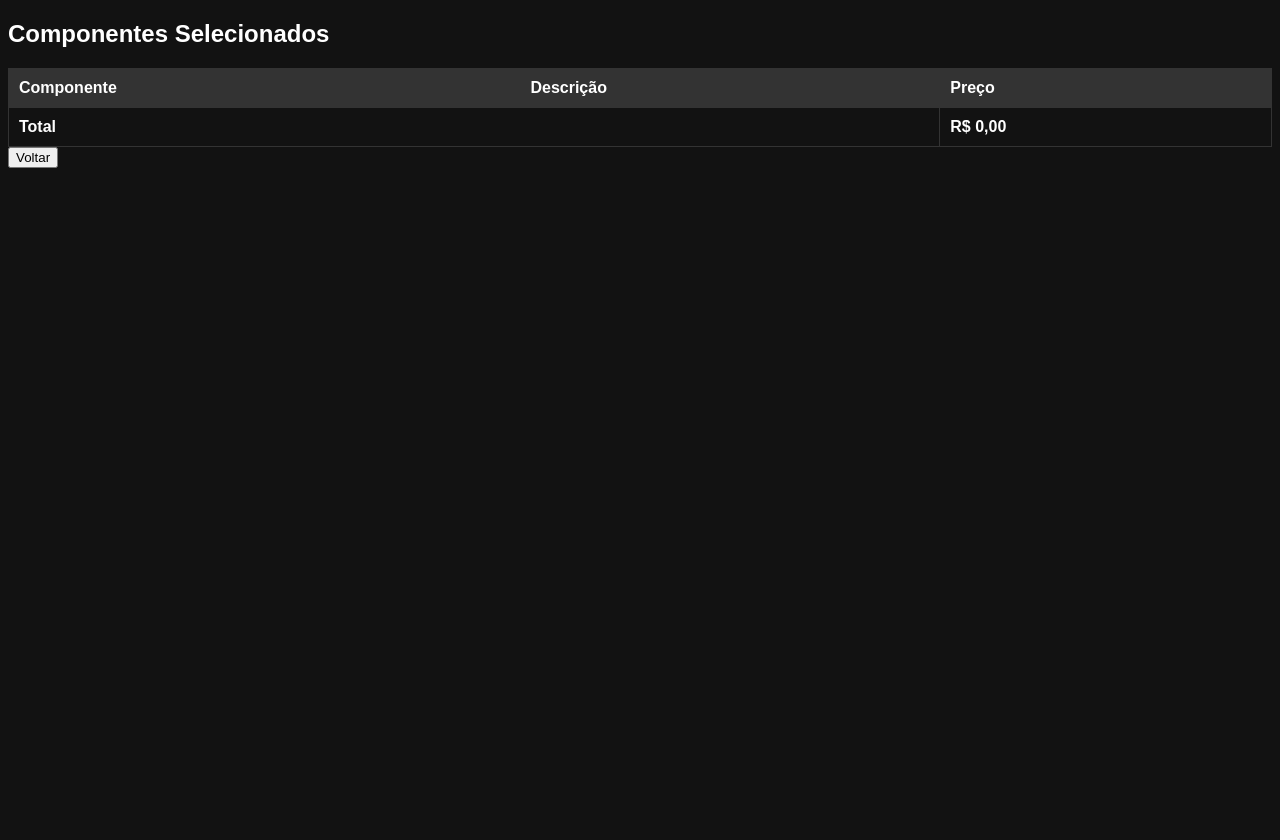
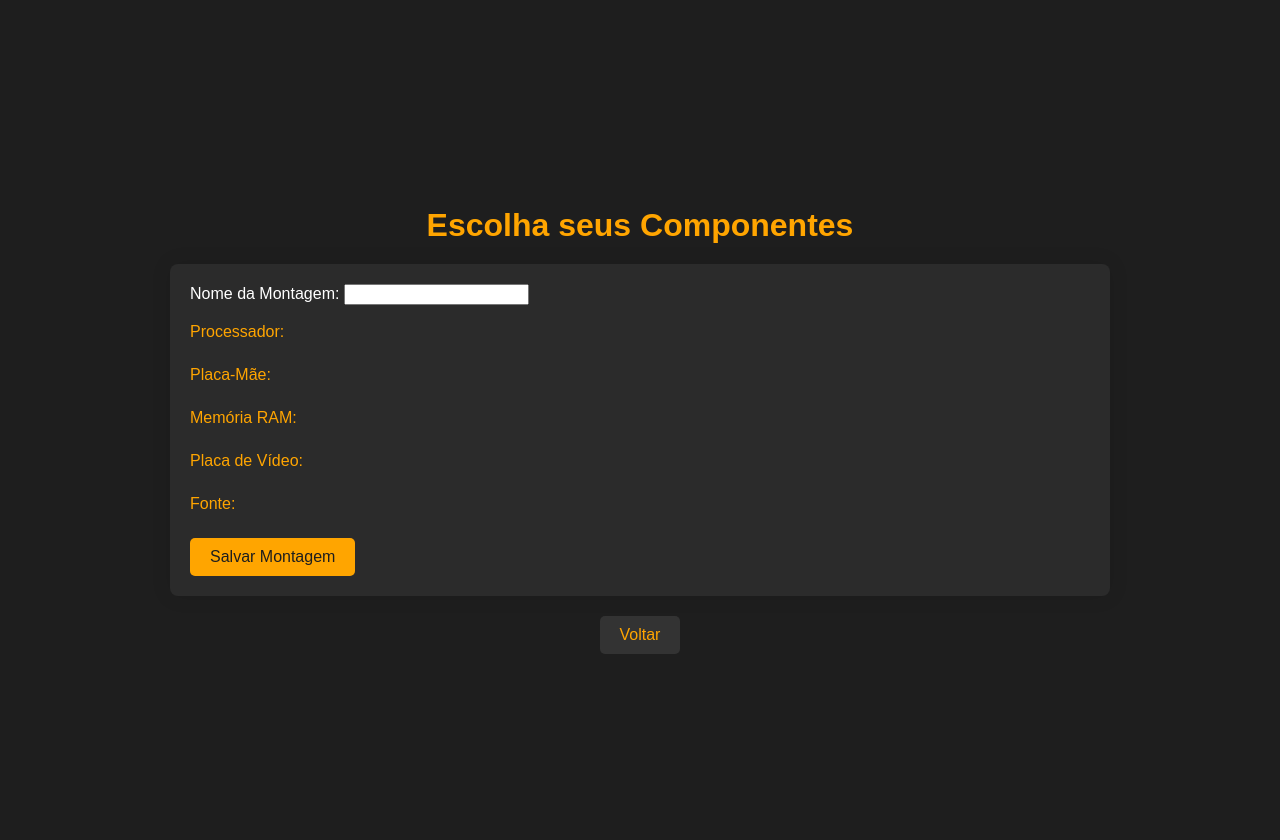
Before and after one commit to ISAACdeO/MYPC-PROJETOPIT, a PHP site: template MYPC-PROJECT/VIEW/MontagemFinal.php in a window 1280 px wide. Before the commit the page ends 800 px from the top, so only its background shows below. Run offline with PHP 8.4, Linux system fonts and the light colour scheme; the template is opened without the code that fills it, so the values that code supplies are empty.

Commit message:
Update MontagemFinal.php

```diff
--- a/MYPC-PROJECT/VIEW/MontagemFinal.php
+++ b/MYPC-PROJECT/VIEW/MontagemFinal.php
@@ -1,68 +1,215 @@
-<?php
-session_start();
-$componentes = $_SESSION['componentes'] ?? [];
-?>
-
 <!DOCTYPE html>
 <html lang="pt-BR">
 <head>
     <meta charset="UTF-8">
-    <meta name="viewport" content="width=device-width, initial-scale=1.0">
     <title>Montagem Final</title>
     <style>
         body {
-            background-color: #121212;
+            background-color: #1e1e1e;
             color: #ffffff;
-            font-family: Arial, sans-serif;
+            font-family: 'Arial', sans-serif;
+            display: flex;
+            justify-content: center;
+            align-items: center;
+            flex-direction: column;
+            height: 100vh;
+            margin: 0;
+            padding: 20px;
         }
+
+        h1 {
+            color: #FFA500;
+            margin-bottom: 20px;
+        }
+
+        form {
+            background-color: #2b2b2b;
+            padding: 20px;
+            border-radius: 8px;
+            box-shadow: 0 0 20px rgba(0, 0, 0, 0.1);
+            width: 100%;
+            max-width: 900px;
+        }
+
         table {
             width: 100%;
             border-collapse: collapse;
+            margin-bottom: 20px;
         }
-        table, th, td {
-            border: 1px solid #333;
-        }
+
         th, td {
-            padding: 10px;
+            padding: 12px;
             text-align: left;
         }
+
         th {
             background-color: #333;
+            color: #FFA500;
+            font-weight: bold;
         }
-        tr:nth-child(even) {
-            background-color: #1e1e1e;
+
+        tr {
+            border-bottom: 1px solid #444;
+        }
+
+        tr:last-child {
+            border-bottom: none;
+        }
+
+        tr:hover {
+            background-color: #444;
+        }
+
+        td {
+            color: #ddd;
+        }
+
+        .component-group label {
+            display: block;
+            margin-bottom: 5px;
+            color: #FFA500;
+        }
+
+        .component-group input[type="radio"] {
+            margin-right: 10px;
+        }
+
+        .submit-button {
+            background-color: #FFA500;
+            color: #1e1e1e;
+            padding: 10px 20px;
+            border: none;
+            border-radius: 5px;
+            cursor: pointer;
+            font-size: 16px;
+            transition: background-color 0.3s ease;
+        }
+
+        .submit-button:hover {
+            background-color: #ffb833;
+        }
+
+        a {
+            color: #FFA500;
+            text-decoration: none;
+            margin-top: 20px;
+            display: inline-block;
+            padding: 10px 20px;
+            background-color: #333;
+            border-radius: 5px;
+            transition: background-color 0.3s ease;
+        }
+
+        a:hover {
+            background-color: #555;
         }
     </style>
 </head>
 <body>
-    <h2>Componentes Selecionados</h2>
+    <h1>Escolha seus Componentes</h1>
+
+    <form action="index_build.php?action=saveBuild" method="post">
+        <label for="nome_build">Nome da Montagem:</label>
+        <input type="text" name="nome_build" id="nome_build" required><br><br>
+
+        <div class="component-group">
+            <label>Processador:</label>
             <table>
-        <thead>
+                <?php foreach ($components['processadores'] as $processador): ?>
                 <tr>
-                <th>Componente</th>
-                <th>Descrição</th>
-                <th>Preço</th>
+                    <td>
+                        <input type="radio" name="id_processador" value="<?php echo htmlspecialchars($processador['id']); ?>" required>
+                    </td>
+                    <td>
+                        <?php echo htmlspecialchars($processador['nome']); ?>
+                    </td>
+                    <td>
+                        R$<?php echo number_format($processador['preco'], 2, ',', '.'); ?>
+                    </td>
                 </tr>
-        </thead>
-        <tbody>
-            <?php
-            $precoTotal = 0;
-            foreach ($componentes as $tipo => $componente) {
-                $precoTotal += $componente['preco'];
-                echo "<tr>";
-                echo "<td>{$componente['nome']}</td>";
-                echo "<td>{$componente['descricao']}</td>";
-                echo "<td>R$ " . number_format($componente['preco'], 2, ',', '.') . "</td>";
-                echo "</tr>";
-            }
-            ?>
+                <?php endforeach; ?>
+            </table>
+        </div>
+
+        <div class="component-group">
+            <label>Placa-Mãe:</label>
+            <table>
+                <?php foreach ($components['placas_mae'] as $placaMae): ?>
                 <tr>
-                <td colspan="2"><strong>Total</strong></td>
-                <td><strong>R$ <?= number_format($precoTotal, 2, ',', '.') ?></strong></td>
+                    <td>
+                        <input type="radio" name="id_placa_mae" value="<?php echo htmlspecialchars($placaMae['id']); ?>" required>
+                    </td>
+                    <td>
+                        <?php echo htmlspecialchars($placaMae['nome']); ?>
+                    </td>
+                    <td>
+                        R$<?php echo number_format($placaMae['preco'], 2, ',', '.'); ?>
+                    </td>
                 </tr>
-        </tbody>
+                <?php endforeach; ?>
             </table>
-    <button class="btn-voltar" onclick="window.history.back()">Voltar</button>
+        </div>
 
+        <div class="component-group">
+            <label>Memória RAM:</label>
+            <table>
+                <?php foreach ($components['memorias_ram'] as $memoriaRam): ?>
+                <tr>
+                    <td>
+                        <input type="radio" name="id_memoria_ram" value="<?php echo htmlspecialchars($memoriaRam['id']); ?>" required>
+                    </td>
+                    <td>
+                        <?php echo htmlspecialchars($memoriaRam['nome']); ?>
+                    </td>
+                    <td>
+                        R$<?php echo number_format($memoriaRam['preco'], 2, ',', '.'); ?>
+                    </td>
+                </tr>
+                <?php endforeach; ?>
+            </table>
+        </div>
+
+        <div class="component-group">
+            <label>Placa de Vídeo:</label>
+            <table>
+                <?php foreach ($components['placas_video'] as $placaVideo): ?>
+                <tr>
+                    <td>
+                        <input type="radio" name="id_placa_video" value="<?php echo htmlspecialchars($placaVideo['id']); ?>" required>
+                    </td>
+                    <td>
+                        <?php echo htmlspecialchars($placaVideo['nome']); ?>
+                    </td>
+                    <td>
+                        R$<?php echo number_format($placaVideo['preco'], 2, ',', '.'); ?>
+                    </td>
+                </tr>
+                <?php endforeach; ?>
+            </table>
+        </div>
+
+        <div class="component-group">
+            <label>Fonte:</label>
+            <table>
+                <?php foreach ($components['fontes'] as $fonte): ?>
+                <tr>
+                    <td>
+                        <input type="radio" name="id_fonte" value="<?php echo htmlspecialchars($fonte['id']); ?>" required>
+                    </td>
+                    <td>
+                        <?php echo htmlspecialchars($fonte['nome']); ?>
+                    </td>
+                    <td>
+                        R$<?php echo number_format($fonte['preco'], 2, ',', '.'); ?>
+                    </td>
+                </tr>
+                <?php endforeach; ?>
+            </table>
+        </div>
+
+        <button type="submit" class="submit-button">Salvar Montagem</button>
+    </form>
+
+    <a href="index_build.php?action=showOrcamentoForm">Voltar</a>
 </body>
 </html>
```
Lines whose indentation alone changed are shown as unchanged.
